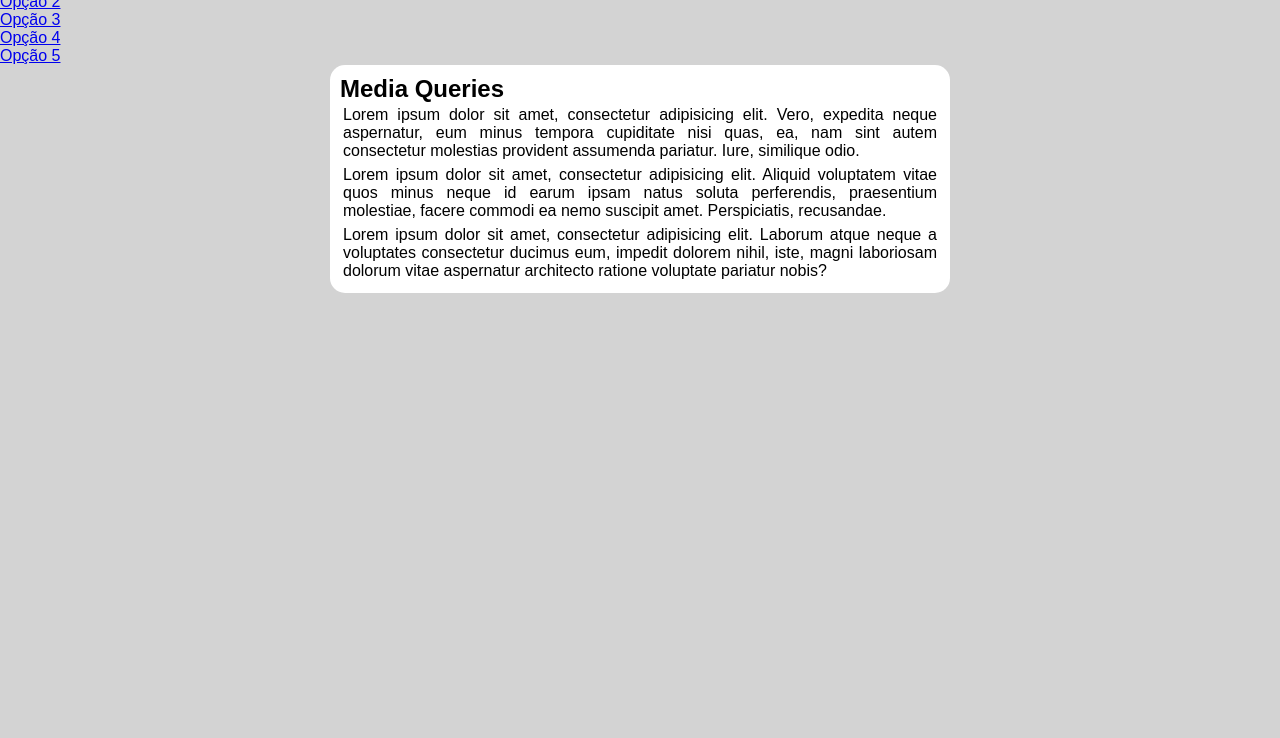
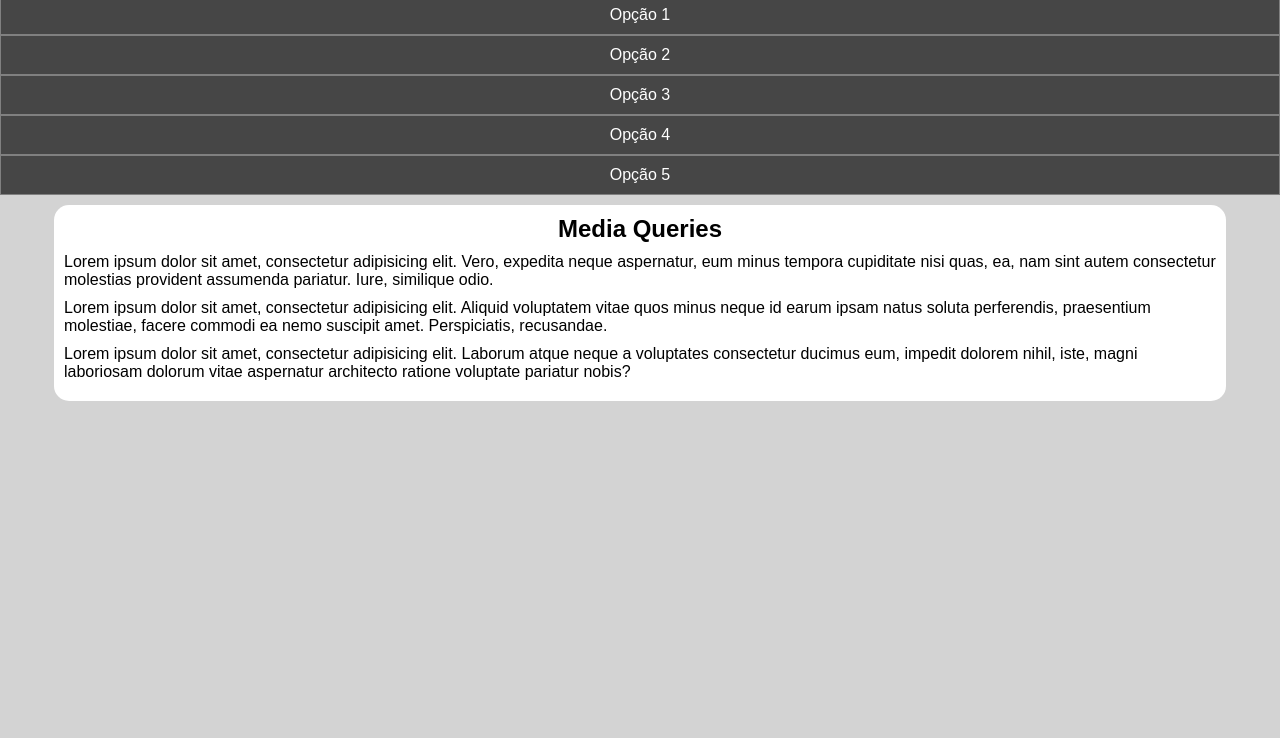
Before and after one commit to DougaXD/responsivemenu, a plain HTML site: page index.html in a window 1280 px wide. Shown: the part 62-800 px from the top of the page. Drawn offline with Linux system fonts and the light colour scheme.

Commit message:
update estilos/style.css

```diff
--- a/estilos/style.css
+++ b/estilos/style.css
@@ -10,26 +10,41 @@
 body{
   background-color: lightgray;
 }
+header{
+  display: block;
+  background-color: gray;
+  justify-content: center;
+  text-align: center;
+}
 h1{
-  text-align: center;
-  color: black;
-  background-color: gray;
+  padding: 10px 0px;
 }
-#menu{
-  display: flex;
+nav > ul > li{
+  list-style-type: none;
+  border: 1px solid gray;
+}
+nav > ul > li > a{
+  display: block;
+  text-decoration: none;
+  padding: 10px;
+  color: white;
+  background-color: rgb(70, 70, 70);
+}
+nav > ul > li > a:hover{
+  background-color: rgb(110, 110, 110);
 }
 main{
   display: block;
-  justify-content: center;
-  text-align: justify;
-  width: 600px;
+  width: 90vw;
   padding: 10px;
+  margin: auto;
   margin-top: 10px;
-  margin: auto;
   background-color: white;
   border-radius: 15px;
 }
+h2{
+  text-align: center;
+}
 p{
-  padding: 3px;
-
+  margin: 10px 0px;
 }
```
